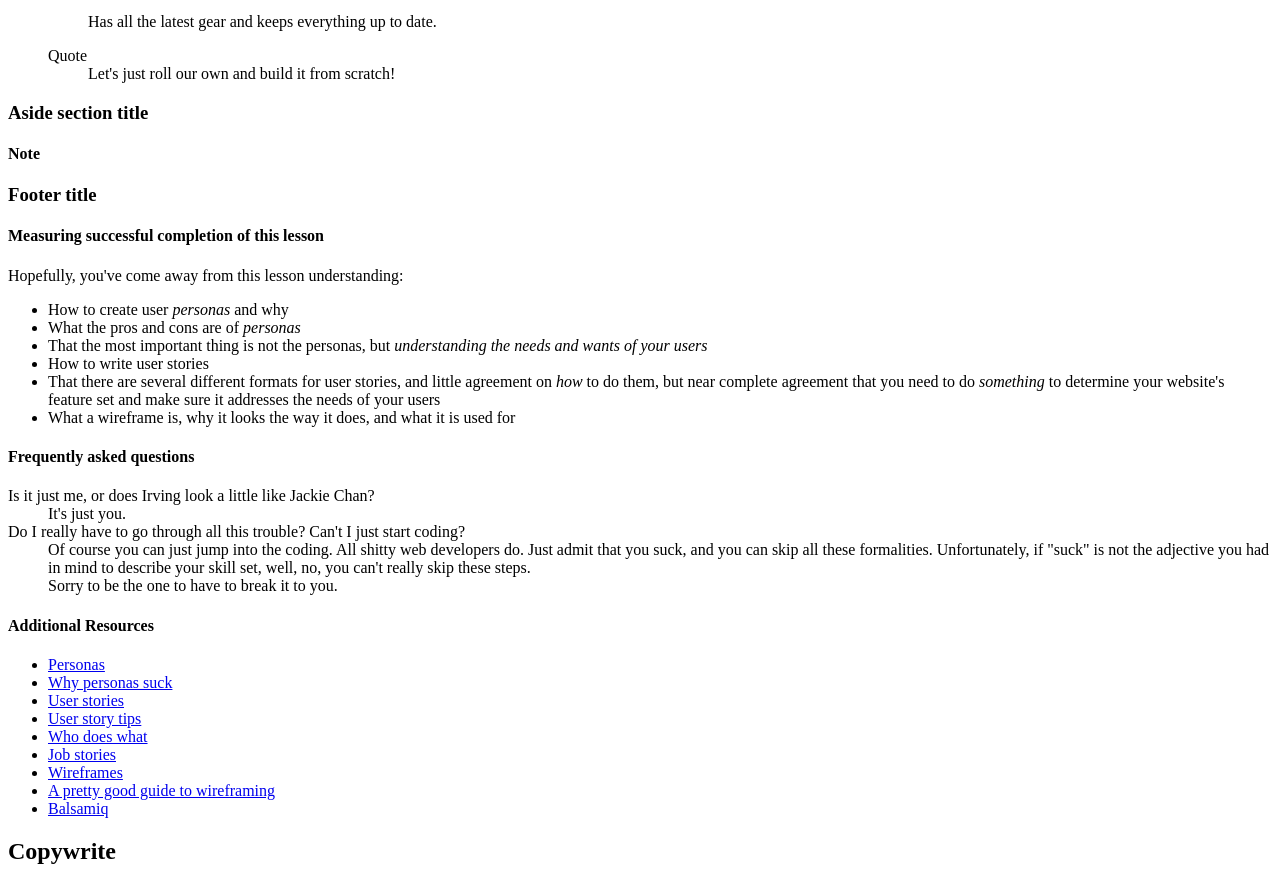
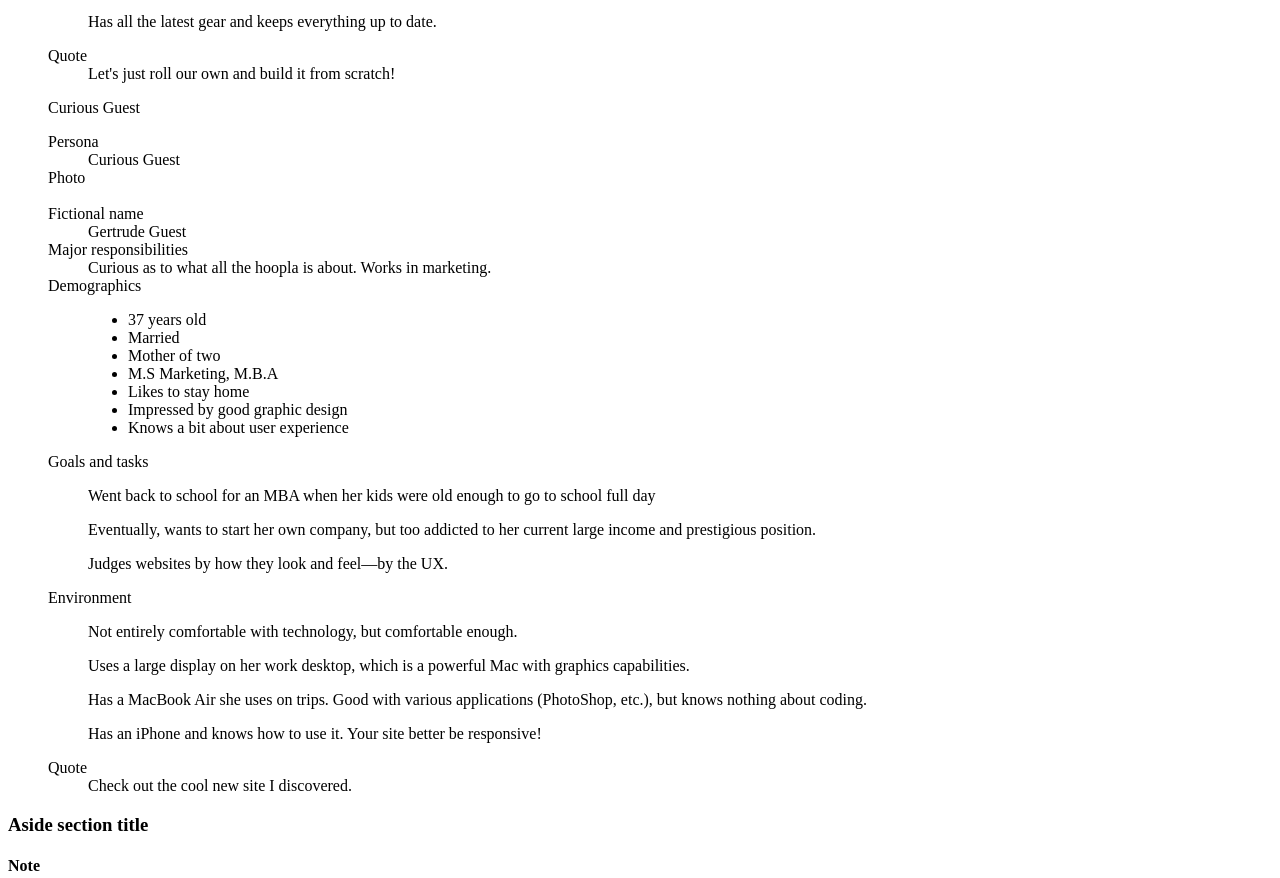
Before and after one commit to chtmorris/wdi_prework_site, a plain HTML site: page index.html in a window 1280 px wide. Shown: the part 2282-3160 px from the top of the page. Drawn offline with Linux system fonts and the light colour scheme.

Commit message:
Added all personas

```diff
--- a/index.html
+++ b/index.html
@@ -191,6 +191,55 @@
 
             </dl>
           </figure>
+
+          <figure id="Guest">
+            <figcaption>Curious Guest</figcaption>
+            <dl class="persona">
+              <dt>Persona</dt>
+              <dd>Curious Guest</dd>
+
+              <dt>Photo</dt>
+              <dd><img src="" width="" height="" alt=""></dd>
+
+              <dt>Fictional name</dt>
+              <dd>Gertrude Guest</dd>
+
+              <dt>Major responsibilities</dt>
+              <dd>Curious as to what all the hoopla is about. Works in marketing.</dd>
+
+              <dt>Demographics</dt>
+              <dd>
+                <ul>
+                  <li>37 years old</li>
+                  <li>Married</li>
+                  <li>Mother of two</li>
+                  <li>M.S Marketing, M.B.A</li>
+                  <li>Likes to stay home</li>
+                  <li>Impressed by good graphic design</li>
+                  <li>Knows a bit about user experience</li>
+                </ul>
+              </dd>
+
+              <dt>Goals and tasks</dt>
+              <dd>
+                <p>Went back to school for an MBA when her kids were old enough to go to school full day</p>
+                <p>Eventually, wants to start her own company, but too addicted to her current large income and prestigious position.</p>
+                <p>Judges websites by how they look and feel—by the UX.</p>
+              </dd>
+
+              <dt>Environment</dt>
+              <dd>
+                <p>Not entirely comfortable with technology, but comfortable enough.</p>
+                <p>Uses a large display on her work desktop, which is a powerful Mac with graphics capabilities.</p>
+                <p>Has a MacBook Air she uses on trips. Good with various applications (PhotoShop, etc.), but knows nothing about coding.</p>
+                <p>Has an iPhone and knows how to use it. Your site better be responsive!</p>
+              </dd>
+
+              <dt>Quote</dt>
+              <dd>Check out the cool new site I discovered.</dd>
+
+            </dl>
+          </figure>
         </section>
 
         <section>
```
